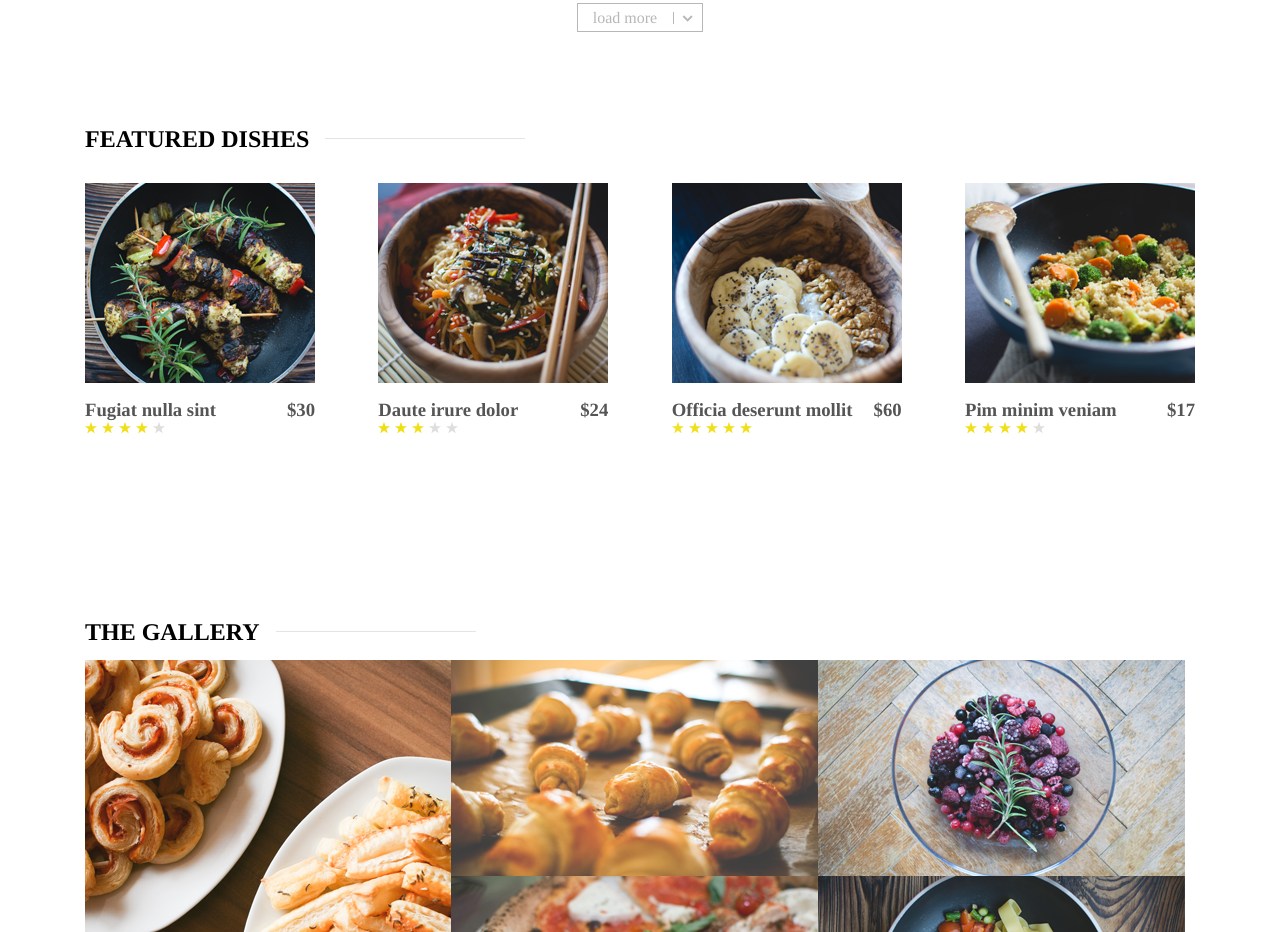
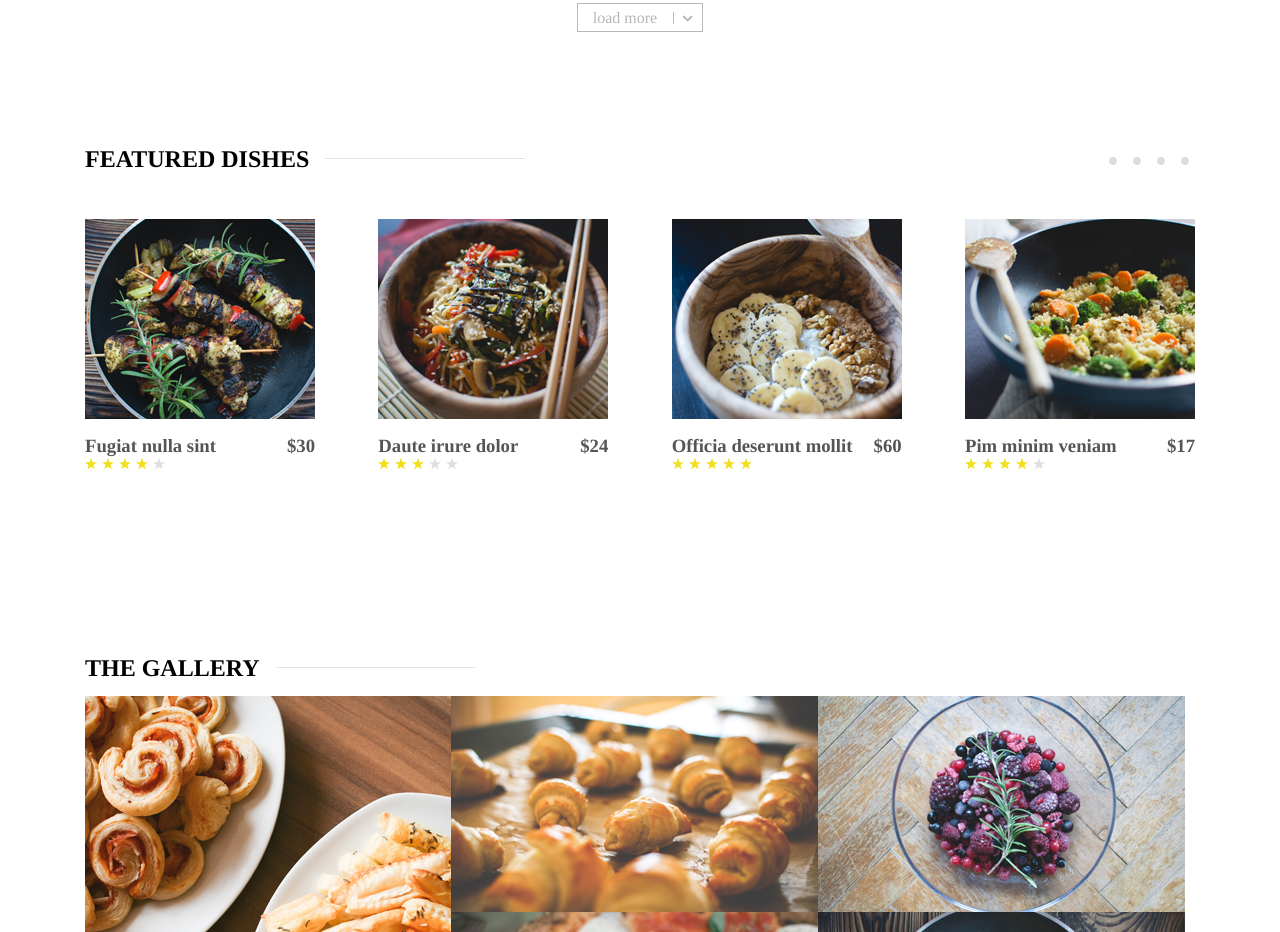
Before and after one commit to IrinaZhuravleva/Restonew, a plain HTML site: page index.html in a window 1280 px wide. Shown: the part 1293-2225 px from the top of the page. Drawn offline with Linux system fonts and the light colour scheme.

Commit message:
Addition

```diff
--- a/index.html
+++ b/index.html
@@ -131,7 +131,21 @@
       </section>
 
       <section class="featured-dishes container">
-      	<h2>Featured Dishes</h2>
+        <div class="featured-dishes_title">
+        	<h2>Featured Dishes</h2>
+          <div class="featured-dishes_slider">
+            <input type="radio" id="btn-1" name="toggle">
+            <input type="radio" id="btn-2" name="toggle" checked>
+            <input type="radio" id="btn-3" name="toggle">
+            <input type="radio" id="btn-4" name="toggle">
+            <div class="slider-controls">
+              <label for="btn-1"></label>
+              <label for="btn-2"></label>
+              <label for="btn-3"></label>
+              <label for="btn-4"></label>
+            </div>
+          </div>
+        </div>
       	<ul class="catalog-list">
   	      <li class="catalog-item">
   	        <p class="catalog-item-image">
--- a/style.css
+++ b/style.css
@@ -57,8 +57,57 @@ img {
   left: 191px;
 }
 
+.featured-dishes_title {
+	display: flex;
+	justify-content: space-between;
+}
+
 .featured-dishes h2:after {
 	left: 240px;
+}
+
+.featured-dishes_slider {
+	padding-top: 20px;
+}
+
+.featured-dishes_slider input {
+	display: none;
+}
+
+/*#btn-1:checked ~ .slider-list .slider-item:nth-child(1) {
+  display: block;
+}
+
+#btn-2:checked ~ .slider-list .slider-item:nth-child(2) {
+  display: block;
+}
+
+#btn-3:checked ~ .slider-list .slider-item:nth-child(3) {
+  display: block;
+}
+
+#product-1:checked ~ .slider-controls .slider-controls-item--1::before,
+#product-2:checked ~ .slider-controls .slider-controls-item--2::before,
+#product-3:checked ~ .slider-controls .slider-controls-item--3::before {
+  content: "";
+  position: absolute;
+  left: 50%;
+  top: 50%;
+  z-index: 2;
+  width: 4px;
+  height: 4px;
+  margin: -4px;
+  background-color: inherit;
+  border: 2px solid #c1c1c1;
+  border-radius: 50%;
+}
+*/
+.slider-controls label {
+  margin: 0 6px;
+  border: 4.5px solid #Dedede;
+  border-radius: 50%;
+  display: inline-flex;
+  cursor: pointer;
 }
 
 .logo-presenter {
```
